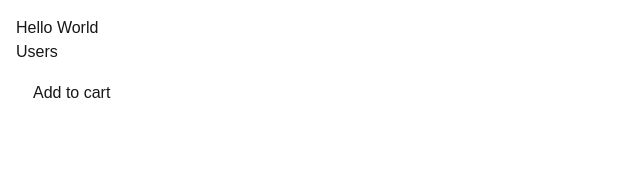
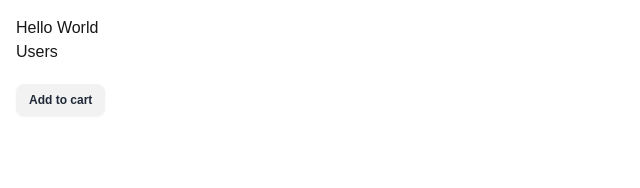
Before and after one commit to kid-us/Next, a Next.js app: page / in a window 1280 px wide. Shown: the top 188 px of the page, without its empty margins (0-640 px from the left). Built offline with nearby package versions, Linux system fonts and the light colour scheme.

Commit message:
Working with daisy ui

```diff
--- a/app/components/AddToCart.tsx
+++ b/app/components/AddToCart.tsx
@@ -2,8 +2,13 @@
 
 const AddToCart = () => {
   return (
-    <div>
-      <button onClick={() => console.log("Clicked")}>Add to cart</button>
+    <div className="mt-5">
+      <button
+        className="btn btn-sm text-xs"
+        onClick={() => console.log("Clicked")}
+      >
+        Add to cart
+      </button>
     </div>
   );
 };
--- a/app/components/ProductCard.tsx
+++ b/app/components/ProductCard.tsx
@@ -1,10 +1,9 @@
 import React from "react";
 import AddToCart from "./AddToCart";
-import styles from "./ProductCard.module.css";
 
 const ProductCard = () => {
   return (
-    <div className={styles.card}>
+    <div>
       <AddToCart />
     </div>
   );
--- a/tailwind.config.ts
+++ b/tailwind.config.ts
@@ -14,5 +14,8 @@ export default {
       },
     },
   },
-  plugins: [],
+  plugins: [require("daisyui")],
+  daisyui: {
+    themes: ["light", "dark"],
+  },
 } satisfies Config;
```
Also changed, not shown: package.json (+7 -6 lines), 1 other file (tests, documents, lock files or other folders).
